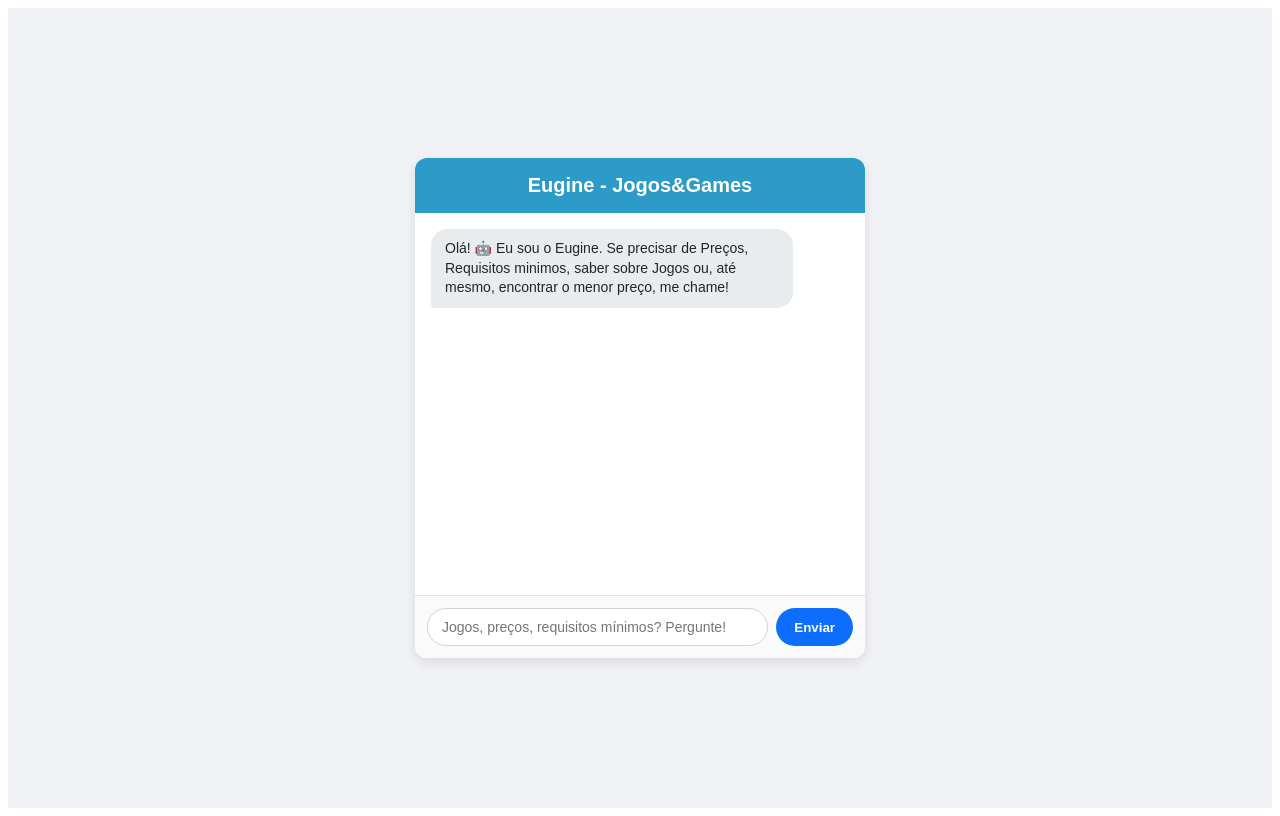
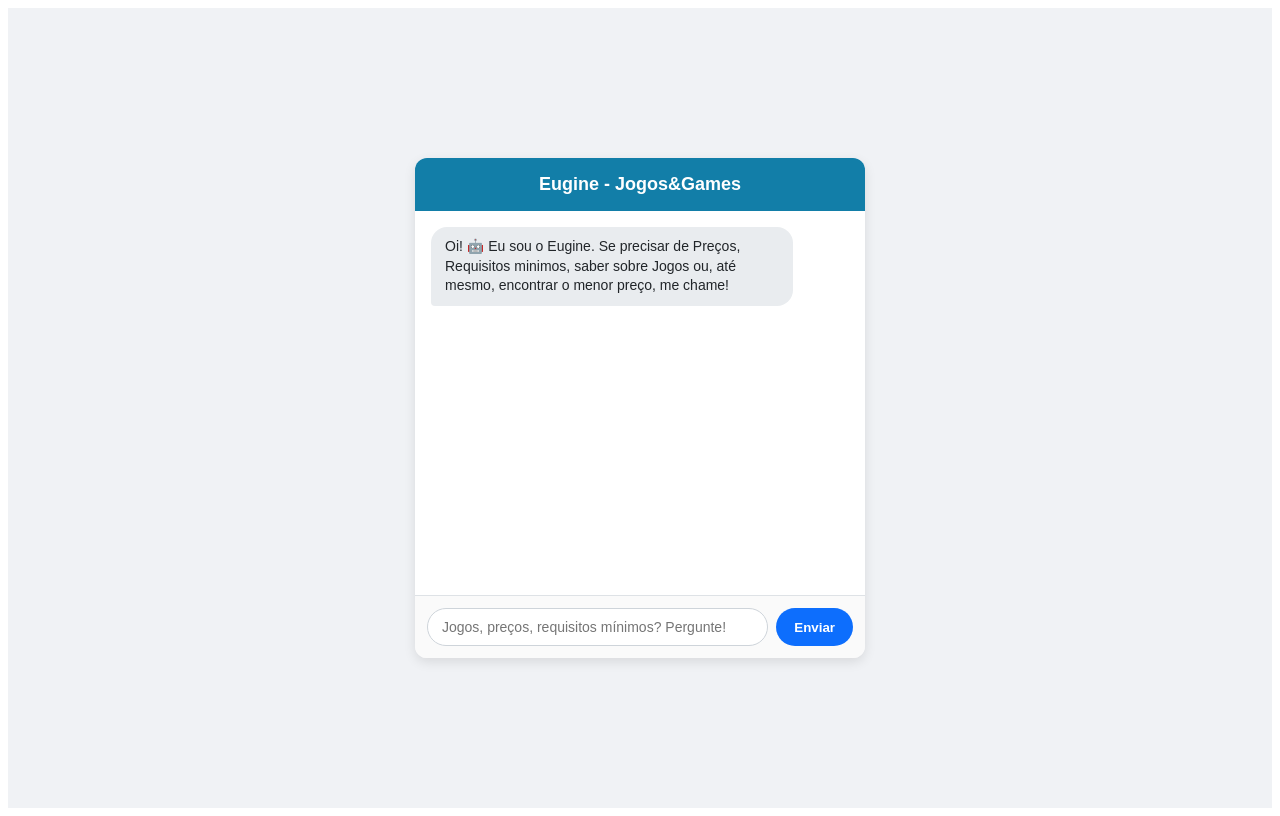
Before and after one commit to luizI7-4790S/temidaAbaladoraDeSnipers_gt210_1gb, a Gatsby site in the folder trabTEI/: page / in a window 1280 px wide. Built offline with nearby package versions, Linux system fonts and the light colour scheme; Gatsby itself is replaced by a stand-in of ours.

Commit message:
Atualização geral...

```diff
--- a/trabTEI/src/pages/index.js
+++ b/trabTEI/src/pages/index.js
@@ -25,12 +25,12 @@ const styles = {
     overflow: 'hidden',
   },
   header: {
-    backgroundColor: '#2c9bc7',
+    backgroundColor: '#127ea8',
     color: '#ffffff',
     padding: '16px',
     fontWeight: 'bold',
     textAlign: 'center',
-    fontSize: '20px',
+    fontSize: '18px',
   },
   messagesBox: {
     flex: 1,
@@ -88,7 +88,7 @@ const styles = {
 export default function IndexPage() {
   // Estado para armazenar o histórico de mensagens
   const [mensagens, setMensagens] = useState([
-{ id: 1, remetente: 'bot', texto: 'Olá! 🤖 Eu sou o Eugine. Se precisar de Preços, Requisitos minimos, saber sobre Jogos ou, até mesmo, encontrar o menor preço, me chame!' },
+{ id: 1, remetente: 'bot', texto: 'Oi! 🤖 Eu sou o Eugine. Se precisar de Preços, Requisitos minimos, saber sobre Jogos ou, até mesmo, encontrar o menor preço, me chame!' },
   ])
 
   // Estado para armazenar o valor do campo de texto
```
